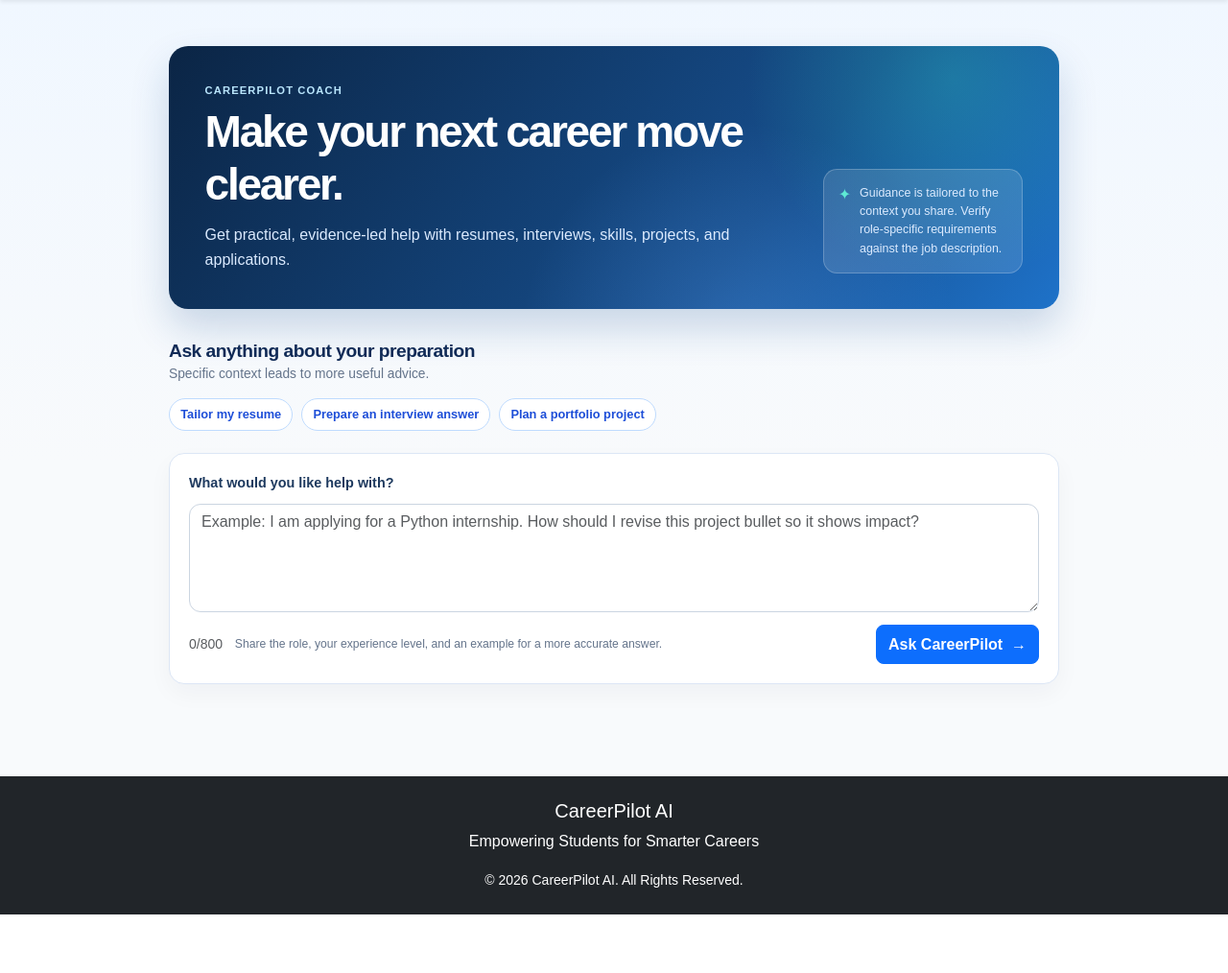
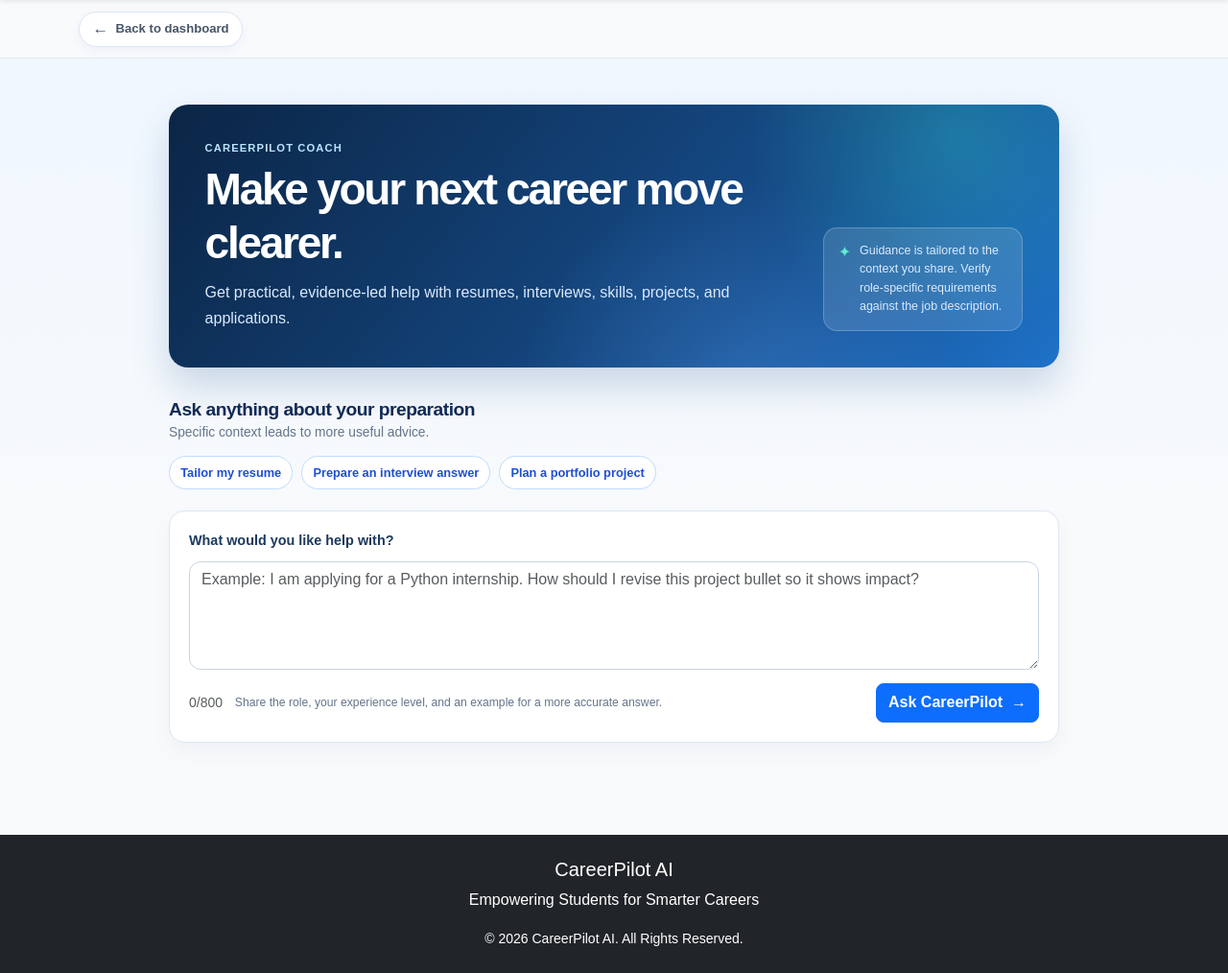
Before and after one commit to rohanadityasahoo/AI-Career-Portal, a Flask app: page /chatbot in a window 1280 px wide. Shown: the part 78-1092 px from the top of the page at 96% size. Before the commit the page ends 1031 px from the top, so only its background shows below. Run offline with Flask 3, Linux system fonts and the light colour scheme.

Commit message:
Add section back navigation

```diff
--- a/static/css/style.css
+++ b/static/css/style.css
@@ -23,6 +23,44 @@ footer{
 
 .navbar {
     padding: 15px 0;
+}
+
+.section-backbar {
+    background: #F8FAFC;
+    border-bottom: 1px solid #E2E8F0;
+}
+
+.section-backbar .container {
+    padding-bottom: 0.7rem;
+    padding-top: 0.7rem;
+}
+
+.section-back-link {
+    align-items: center;
+    background: #FFFFFF;
+    border: 1px solid #DCE6F5;
+    border-radius: 999px;
+    box-shadow: 0 0.25rem 0.7rem rgba(30, 64, 175, 0.05);
+    color: #475569;
+    display: inline-flex;
+    font-size: 0.82rem;
+    font-weight: 700;
+    gap: 0.45rem;
+    padding: 0.48rem 0.85rem;
+    text-decoration: none;
+    transition: background-color 0.2s ease, border-color 0.2s ease, color 0.2s ease, transform 0.2s ease;
+}
+
+.section-back-link:hover {
+    background: #EFF6FF;
+    border-color: #BFDBFE;
+    color: #1D4ED8;
+    transform: translateX(-0.12rem);
+}
+
+.section-back-link > span:first-child {
+    font-size: 1.05rem;
+    line-height: 1;
 }
 
 .navbar-brand {
@@ -292,16 +330,19 @@ footer{
     align-items: center;
     background: linear-gradient(135deg, #DBEAFE, #E0F2FE);
     border: 4px solid #FFFFFF;
-    border-radius: 50%;
+    border-radius: 0.85rem;
     box-shadow: 0 0 0 1px #BFDBFE;
     color: #2563EB;
     display: flex;
     font-size: 0.72rem;
     font-weight: 800;
-    height: 7.5rem;
+    height: auto;
     justify-content: center;
     margin: 0 auto 1.15rem;
-    width: 7.5rem;
+    min-height: 18rem;
+    overflow: hidden;
+    aspect-ratio: 4 / 5;
+    width: 100%;
 }
 
 .about-team-card h3 { color: #1E3A5F; font-size: 1.02rem; font-weight: 760; line-height: 1.35; margin: 0; }
--- a/templates/layouts/base.html
+++ b/templates/layouts/base.html
@@ -30,6 +30,30 @@
 
     {% include "partials/navbar.html" %}
 
+    {% set section_back_url = none %}
+    {% if request.path.startswith("/profile") %}
+        {% set section_back_url = url_for("dashboard.dashboard_home") %}
+    {% elif request.path.startswith("/resume") %}
+        {% set section_back_url = url_for("dashboard.dashboard_home") %}
+    {% elif request.path.startswith("/interview") %}
+        {% set section_back_url = url_for("dashboard.dashboard_home") %}
+    {% elif request.path.startswith("/roadmap") %}
+        {% set section_back_url = url_for("dashboard.dashboard_home") %}
+    {% elif request.path.startswith("/chatbot") %}
+        {% set section_back_url = url_for("dashboard.dashboard_home") %}
+    {% endif %}
+
+    {% if section_back_url %}
+    <div class="section-backbar">
+        <div class="container">
+            <a class="section-back-link" href="{{ section_back_url }}">
+                <span aria-hidden="true">&larr;</span>
+                <span>Back to dashboard</span>
+            </a>
+        </div>
+    </div>
+    {% endif %}
+
     <main>
 
         {% block content %}
```
